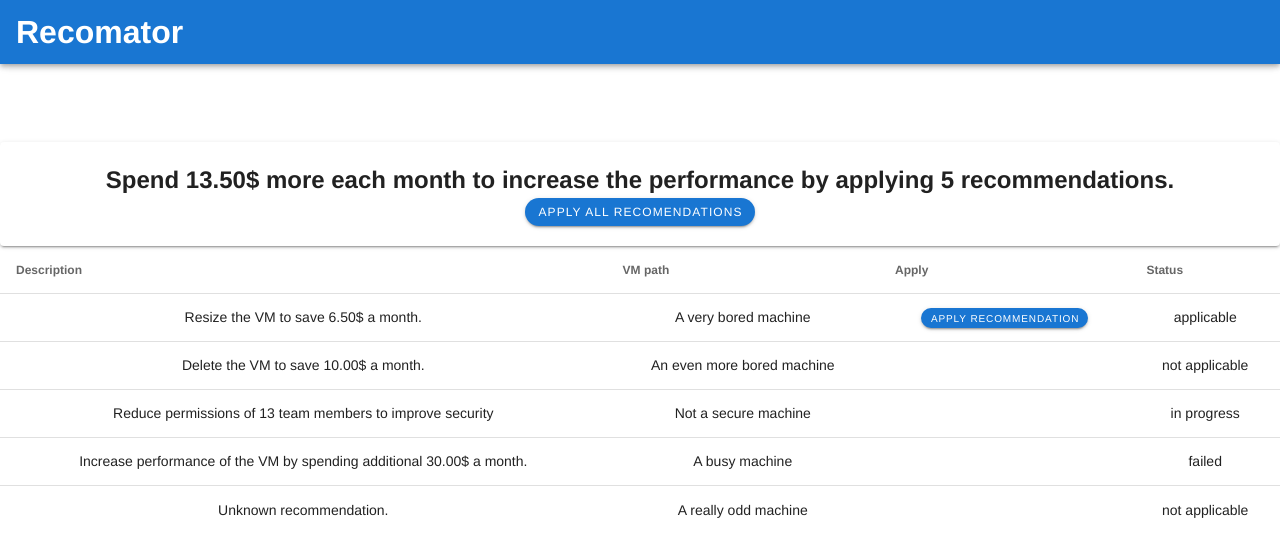
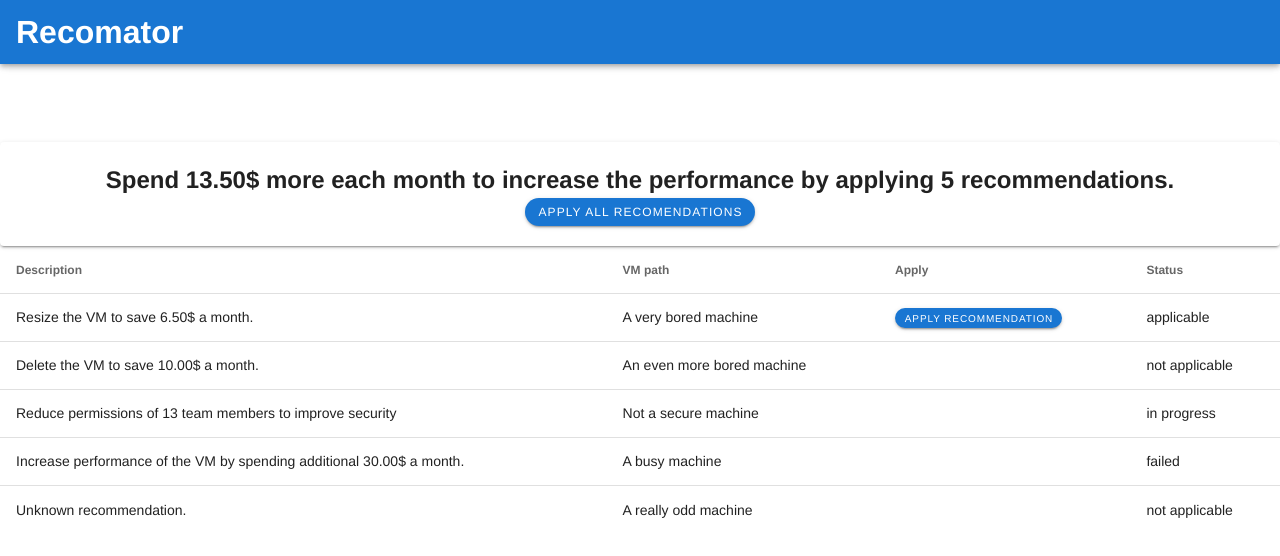
Before and after one commit to googleinterns/recomator, a Vue app in the folder frontend/: page /mock in a window 1280 px wide. Shown: the top 556 px of the page. Built offline with nearby package versions, Linux system fonts and the light colour scheme.

Commit message:
Fixed linter warnings, left-aligned rows

```diff
--- a/frontend/src/views/Mock.vue
+++ b/frontend/src/views/Mock.vue
@@ -16,22 +16,20 @@ limitations under the License. -->
     <v-app-bar app color="primary" dark>
       <h1>Recomator</h1>
     </v-app-bar>
-      <v-progress-linear
-        v-if="!successfullyLoaded"
-        :value="progressPercentage
-      ">
-      </v-progress-linear>
+    <v-progress-linear v-if="!successfullyLoaded" :value="progressPercentage">
+    </v-progress-linear>
     <v-main v-if="successfullyLoaded">
       <v-card class="pa-5">
         <h2>{{ summary.toString() }}</h2>
         <v-btn rounded color="primary" dark small
-          >Apply All Recomendations</v-btn>
+          >Apply All Recomendations</v-btn
+        >
       </v-card>
       <v-simple-table>
         <thead>
           <tr>
             <th v-for="header in headers" v-bind:key="header.value">
-              <span> {{ header.text }} </span>
+              {{ header.text }}
             </th>
           </tr>
         </thead>
@@ -42,9 +40,9 @@ limitations under the License. -->
           >
             <!-- <td>{{ recommendation.type }}</td>
             <td>{{ recommendation.cost }}</td> -->
-            <td>{{ recommendation.getDescription() }}</td>
-            <td>{{ recommendation.path }}</td>
-            <td>
+            <td class="text-left">{{ recommendation.getDescription() }}</td>
+            <td class="text-left">{{ recommendation.path }}</td>
+            <td class="text-left">
               <v-btn
                 rounded
                 color="primary"
@@ -54,7 +52,7 @@ limitations under the License. -->
                 >Apply Recommendation</v-btn
               >
             </td>
-            <td>{{ recommendation.status }}</td>
+            <td class="text-left">{{ recommendation.status }}</td>
           </tr>
         </tbody>
       </v-simple-table>
@@ -64,7 +62,6 @@ limitations under the License. -->
 </template>
 
 <script lang="ts">
-
 import { Component, Vue } from "vue-property-decorator";
 
 class Recommendation {
@@ -233,17 +230,16 @@ export default class Mock extends Vue {
   private progressPercentage = 0;
 
   private async mounted() {
-
     //Simulate fetching recommendations at the beginning
-    let i = 0
-    const progressBarSteps = 25
-    const totalWaitTimeMs = 7000
-    for(;i< progressBarSteps;i++) {
-        const delay = (ms : number) => new Promise(res => setTimeout(res, ms));
-        await delay(totalWaitTimeMs / progressBarSteps * 2 * Math.random());
-        this.progressPercentage += 100 / progressBarSteps
+    let i = 0;
+    const progressBarSteps = 25;
+    const totalWaitTimeMs = 3000;
+    for (; i < progressBarSteps; i++) {
+      const delay = (ms: number) => new Promise(res => setTimeout(res, ms));
+      await delay((totalWaitTimeMs / progressBarSteps) * 2 * Math.random());
+      this.progressPercentage += 100 / progressBarSteps;
     }
-    this.successfullyLoaded = true
+    this.successfullyLoaded = true;
   }
 }
 </script>
```
